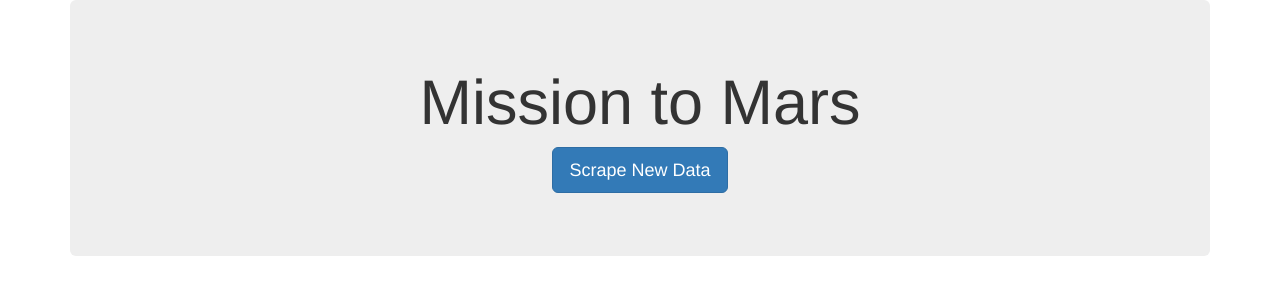
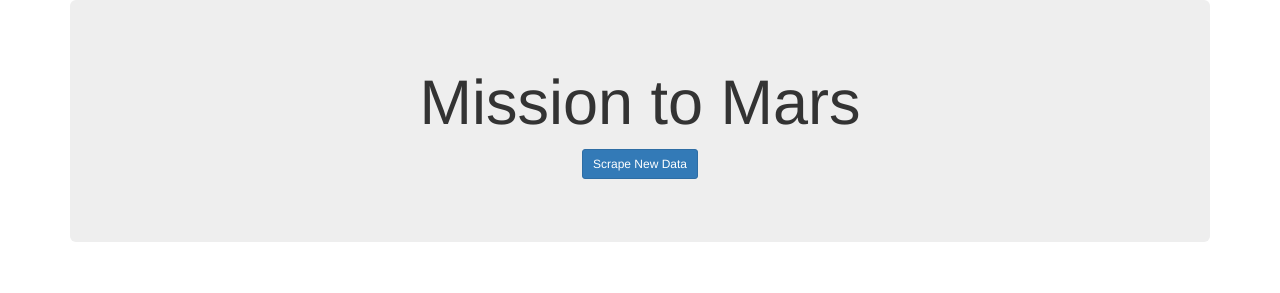
Before and after one commit to dseg27/Mission-to-Mars, a Flask app: page / in a window 1280 px wide. Shown: the top 293 px of the page. Run offline with Flask 2, Linux system fonts and the light colour scheme; data that the repository does not hold is empty; some libraries are stand-ins or nearby versions.

Commit message:
Updated index.html file

```diff
--- a/templates/index.html
+++ b/templates/index.html
@@ -16,7 +16,7 @@
       <div class="jumbotron text-center">
         <h1>Mission to Mars</h1>
         <!-- Add a button to activate scraping script -->
-        <p><a class="btn btn-primary btn-lg" href="/scrape" role="button">Scrape New Data</a></p>
+        <p><a class="btn btn-primary btn-sm" href="/scrape" role="button">Scrape New Data</a></p>
       </div>
 
       <!-- Add section for Mars News -->
@@ -61,7 +61,7 @@
         </div>
 
         {% for hemisphere in mars.hemispheres %}
-        <div class="col-md-6">
+        <div class="col-md-4">
           <div class="thumbnail">
             <img src="{{hemisphere.img_url | default('static/images/error.png', true)}}"
              alt="Responsive image">
```
